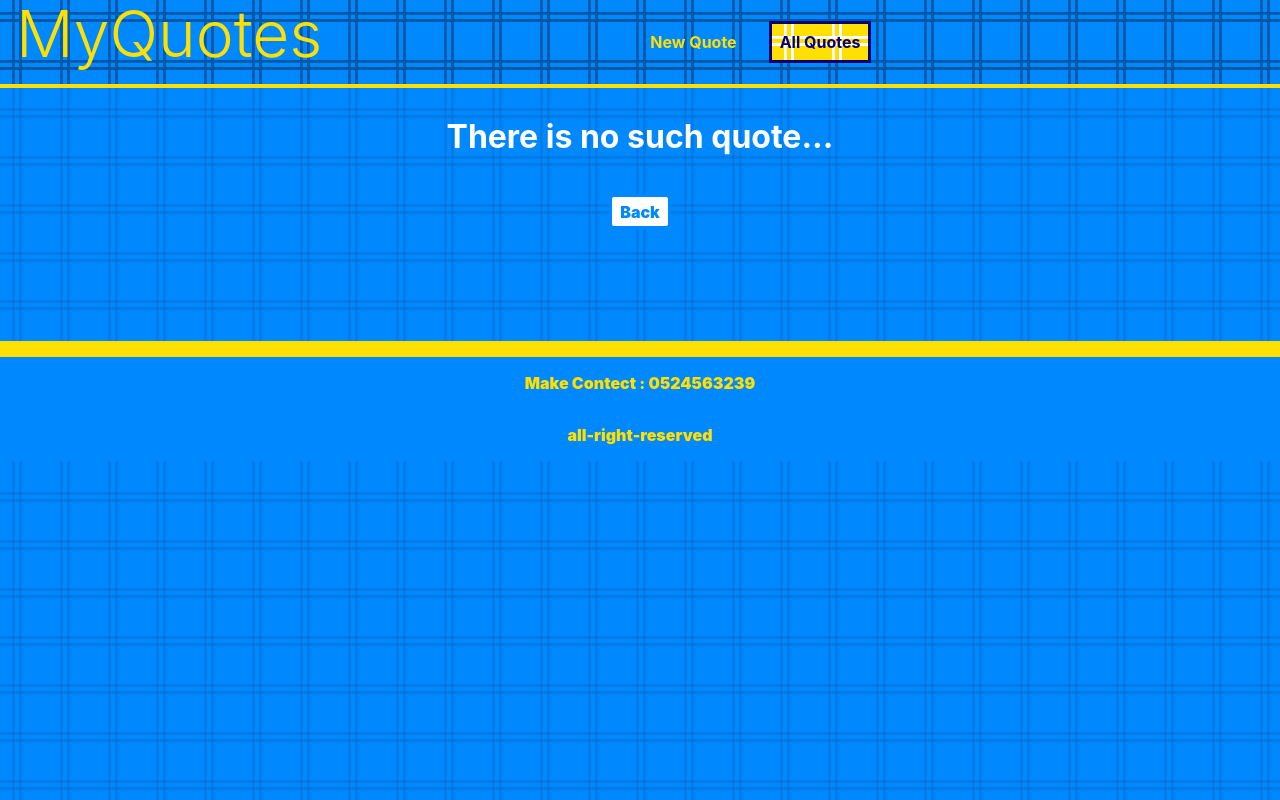
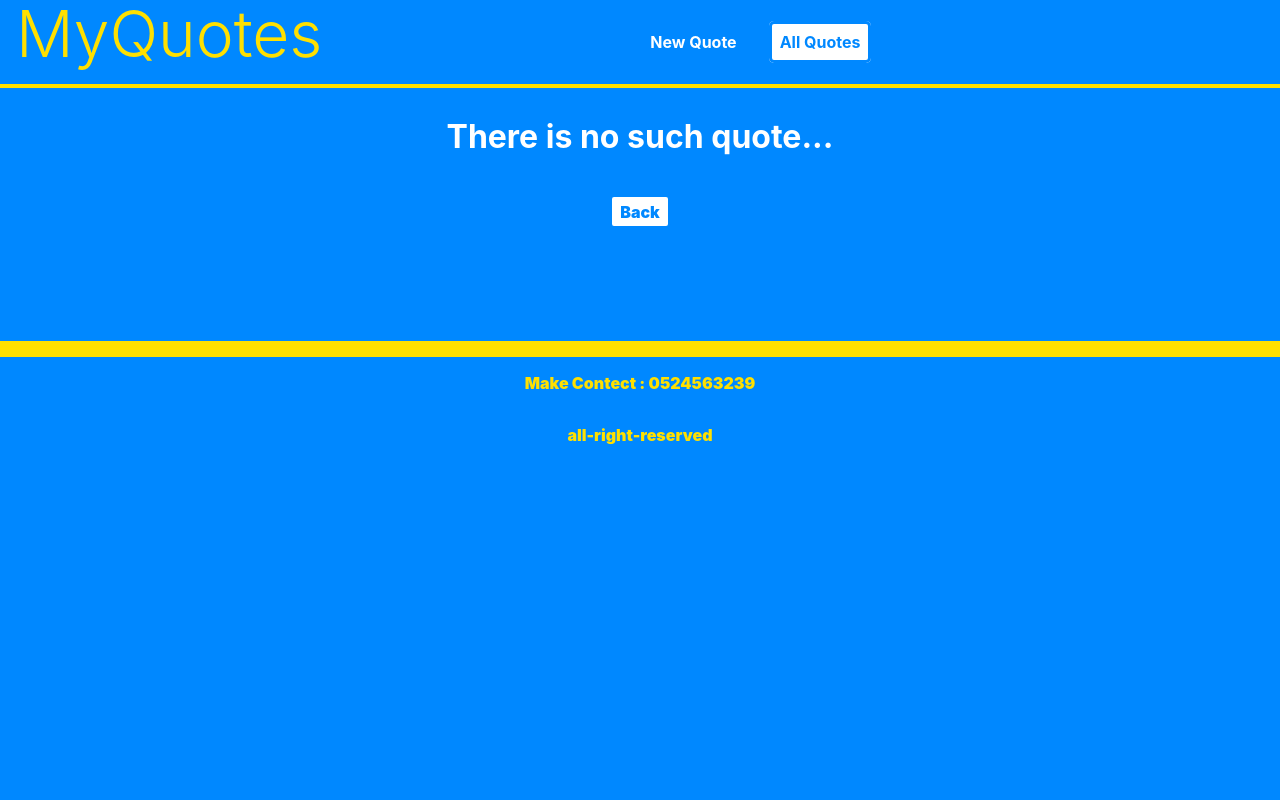
Before and after one commit to orinag/quotes-app, a React (Create React App) app: page /quotes/1 in a window 1280 px wide. Built offline with nearby package versions, Linux system fonts and the light colour scheme; no server answers.

Commit message:
visual-change-classic-style

```diff
--- a/src/components/AllQuotes/AllQuotes.css
+++ b/src/components/AllQuotes/AllQuotes.css
@@ -1,18 +1,19 @@
 .quote-list {
     margin: 5rem auto;
     text-align: center;
-    width: 60%;
-
-    justify-content: center;
-    align-items: center;
+    width: 50%;
 }
 
 .quote-list ul {
     list-style: none;
-    display: grid;
-    grid-template-columns: 70%;
+    display: flex;
+    flex-direction: column;
     justify-content: center;
 
+}
+
+.quote-list li {
+    height: 100vh;
 }
 
 @media (max-width: 500px) {
--- a/src/components/AllQuotes/SingleQuote.css
+++ b/src/components/AllQuotes/SingleQuote.css
@@ -1,12 +1,14 @@
 .quote {
 
     padding: 5px;
-    margin: 3rem 0.5rem 3rem -2rem;
+    margin: 7rem 0.5rem 3rem -2rem;
     border-radius: 5px;
     color: #FFE000;
     box-shadow: -5px 3px 7px 2px #0000003b;
     background-color: white;
     transition: all .2s ease-in-out;
+    font-size: 25px;
+
 }
 
 .quote:hover,
@@ -29,7 +31,6 @@
     float: right;
     font-weight: 400;
     padding: 4px 6px;
-
     border-radius: 5px;
 
 
--- a/src/components/Navigation/Header.css
+++ b/src/components/Navigation/Header.css
@@ -1,6 +1,5 @@
 .header {
-    background: linear-gradient(90deg, transparent 24%, #0059a6 25%, #0059a6 30%, transparent 31%, transparent 39%, #0059a6 40%, #0059a6 45%, transparent 45%), linear-gradient(180deg, transparent 24%, #0059a6 25%, #0059a6 30%, transparent 31%, transparent 39%, #0059a6 40%, #0059a6 45%, transparent 45%);
-    background-size: 3em 3em;
+
     background-color: #0088ff;
     opacity: 1;
     margin: 0;
--- a/src/components/Navigation/NavLinks.css
+++ b/src/components/Navigation/NavLinks.css
@@ -14,7 +14,7 @@
     color: white;
     font-weight: 700;
     text-decoration: none;
-    color: #FFE000;
+    color: #FFFFFF;
 
 
 }
@@ -22,20 +22,19 @@
 
 .nav-list a:hover,
 .nav-list a:active {
-    color: #ffe000;
+    color: #FFFFFF;
 }
 
 
 
 .nav-list a.active {
 
-    color: #060074;
-    background: linear-gradient(90deg, transparent 24%, #ffffff 25%, #ffffff 30%, transparent 31%, transparent 39%, #ffffff 40%, #ffffff 45%, transparent 45%), linear-gradient(180deg, transparent 24%, #ffffff 25%, #ffffff 30%, transparent 31%, transparent 39%, #ffffff 40%, #ffffff 45%, transparent 45%);
-    background-size: 3em 3em;
-    background-color: #FFE000;
+    color: #0088ff;
+    background-color: #FFFFFF;
     opacity: 1;
     padding: 0.5rem;
-    border: solid 3px #060074;
+    border: solid 3px #0088ff;
+    border-radius: 5px;
 }
 
 @media (max-width: 500px) {}
--- a/src/index.css
+++ b/src/index.css
@@ -5,10 +5,9 @@ body {
     sans-serif;
   -webkit-font-smoothing: antialiased;
   -moz-osx-font-smoothing: grayscale;
-  background: linear-gradient(90deg, transparent 24%, #0059a641 25%, #0059a641 30%, transparent 31%, transparent 39%, #0059a641 40%, #0059a641 45%, transparent 45%), linear-gradient(180deg, transparent 24%, #0059a641 25%, #0059a641 30%, transparent 31%, transparent 39%, #0059a641 40%, #0059a641 45%, transparent 45%);
-  background-size: 3em 3em;
+
   background-color: #0088ff;
-  opacity: 1;
+
 
 }
 
```
